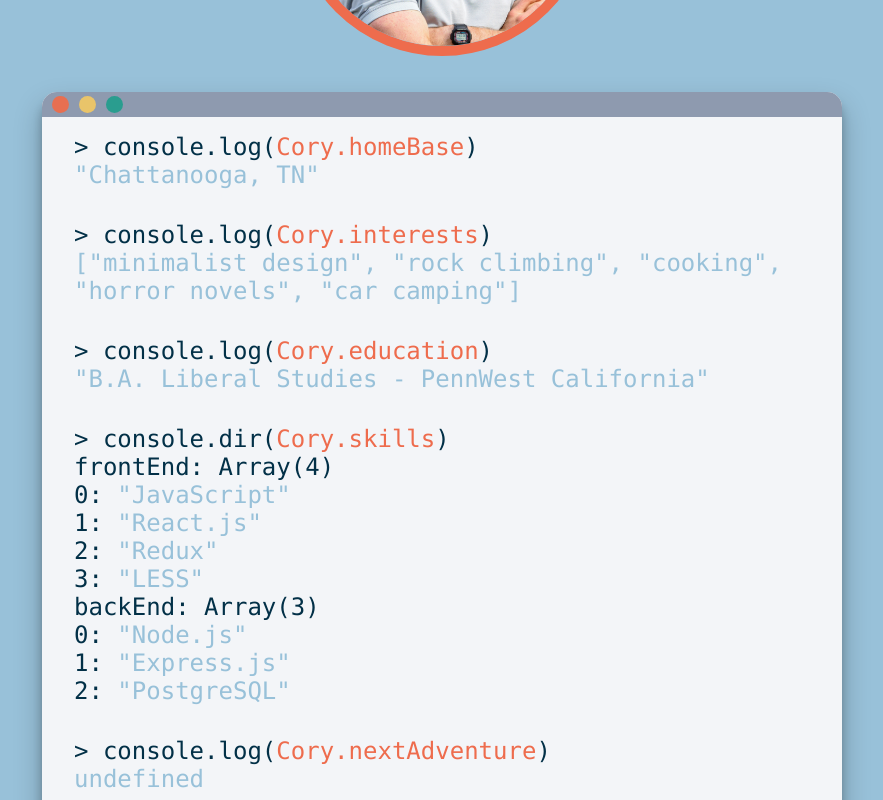
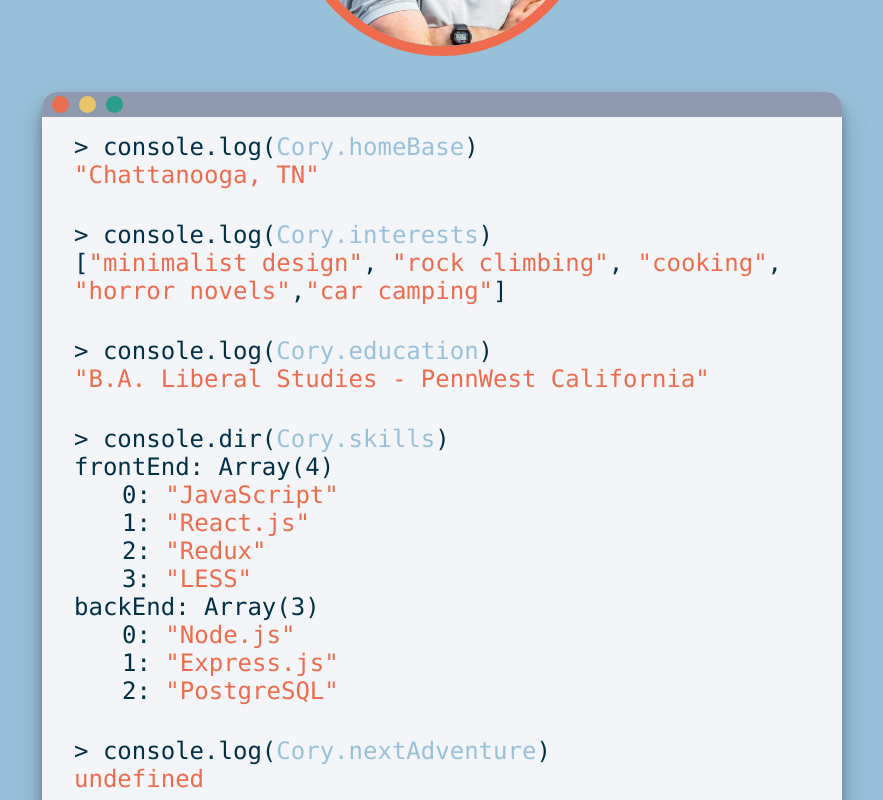
Before and after one commit to corumgold/corygold.dev, a React (Create React App) app: page / in a window 1280 px wide. Shown: the part 1380-2180 px from the top of the page, without its empty margins (198-1081 px from the left). Built offline with nearby package versions, Linux system fonts and the light colour scheme; a web font is replaced by a local one.

Commit message:
Style changes

```diff
--- a/less/components/about.less
+++ b/less/components/about.less
@@ -60,29 +60,30 @@
   }
 }
 
-.about-me-query,
+.about-me-query {
+  .codeFont();
+}
+
+.about-me-response,
 .about-me-array {
   .codeFont();
 }
 
-.about-me-response {
-  .codeFont();
-  color: @secondary-color;
-}
-
 .array-item {
+  text-indent: 3rem;
   .codeFont();
   list-style-type: none;
 }
 
-.array-item span {
+.array-item span,
+.about-me-response span {
   .codeFont();
-  color: @secondary-color;
+  color: @accent-color;
 }
 
 #console-log {
   .codeFont();
-  color: @accent-color;
+  color: @secondary-color;
 }
 
 .home-projects h4 {
--- a/less/components/nav.less
+++ b/less/components/nav.less
@@ -31,7 +31,7 @@
   font-weight: bold;
   letter-spacing: 3px;
   font-size: @ultra-small-text;
-  transition: 200ms
+  transition: 200ms;
 }
 
 .nav-links a:hover {
--- a/src/components/AboutMe.js
+++ b/src/components/AboutMe.js
@@ -3,10 +3,7 @@ import { Typewriter } from "react-simple-typewriter";
 
 const AboutMe = () => {
   return (
-    <div
-      id="about"
-      className="about-me"
-    >
+    <div id="about" className="about-me">
       <h4>/about_me</h4>
       <div className="profile-picture">
         <img
@@ -26,7 +23,7 @@ const AboutMe = () => {
             {<span id="console-log">Cory.homeBase</span>}
             {")"}
           </p>
-          <p className="about-me-response">{'"Chattanooga, TN"'}</p>
+          <p className="about-me-response">{<span>"Chattanooga, TN"</span>}</p>
         </div>
         <div className="about-me-entry">
           <p className="about-me-query">
@@ -35,9 +32,9 @@ const AboutMe = () => {
             {")"}
           </p>
           <p className="about-me-response">
-            {
-              '["minimalist design", "rock climbing", "cooking", "horror novels", "car camping"]'
-            }
+            [{<span>"minimalist design"</span>}, {<span>"rock climbing"</span>},{" "}
+            {<span>"cooking"</span>}, {<span>"horror novels"</span>},
+            {<span>"car camping"</span>}]
           </p>
         </div>
         <div className="about-me-entry">
@@ -47,7 +44,7 @@ const AboutMe = () => {
             {")"}
           </p>
           <p className="about-me-response">
-            {'"B.A. Liberal Studies - PennWest California"'}
+            <span>"B.A. Liberal Studies - PennWest California"</span>
           </p>
         </div>
         <div className="about-me-entry">
@@ -76,7 +73,7 @@ const AboutMe = () => {
             {<span id="console-log">Cory.nextAdventure</span>}
             {")"}
           </p>
-          <p className="about-me-response">{"undefined"}</p>
+          <p className="about-me-response">{<span>undefined</span>}</p>
         </div>
         <div className="about-me-entry">
           <p className="about-me-query">
--- a/src/components/Nav.js
+++ b/src/components/Nav.js
@@ -31,9 +31,6 @@ const Nav = () => {
           <a href="#projects">Projects</a>
         </li>
         <li>
-          <a href="#contact">Contact</a>
-        </li>
-        <li>
           <a
             href="https://github.com/corumgold"
             target="_blank"
--- a/src/styles.css
+++ b/src/styles.css
@@ -149,25 +149,26 @@ h2.big-header {
     font-size: 0.8rem;
   }
 }
-.about-me-query,
+.about-me-query {
+  font-family: Monaco, Consolas, Lucida Console, monospace;
+}
+.about-me-response,
 .about-me-array {
   font-family: Monaco, Consolas, Lucida Console, monospace;
 }
-.about-me-response {
-  font-family: Monaco, Consolas, Lucida Console, monospace;
-  color: #98c1d9;
-}
 .array-item {
+  text-indent: 3rem;
   font-family: Monaco, Consolas, Lucida Console, monospace;
   list-style-type: none;
 }
-.array-item span {
+.array-item span,
+.about-me-response span {
   font-family: Monaco, Consolas, Lucida Console, monospace;
-  color: #98c1d9;
+  color: #ee6c4d;
 }
 #console-log {
   font-family: Monaco, Consolas, Lucida Console, monospace;
-  color: #ee6c4d;
+  color: #98c1d9;
 }
 .home-projects h4 {
   align-self: center;
```
